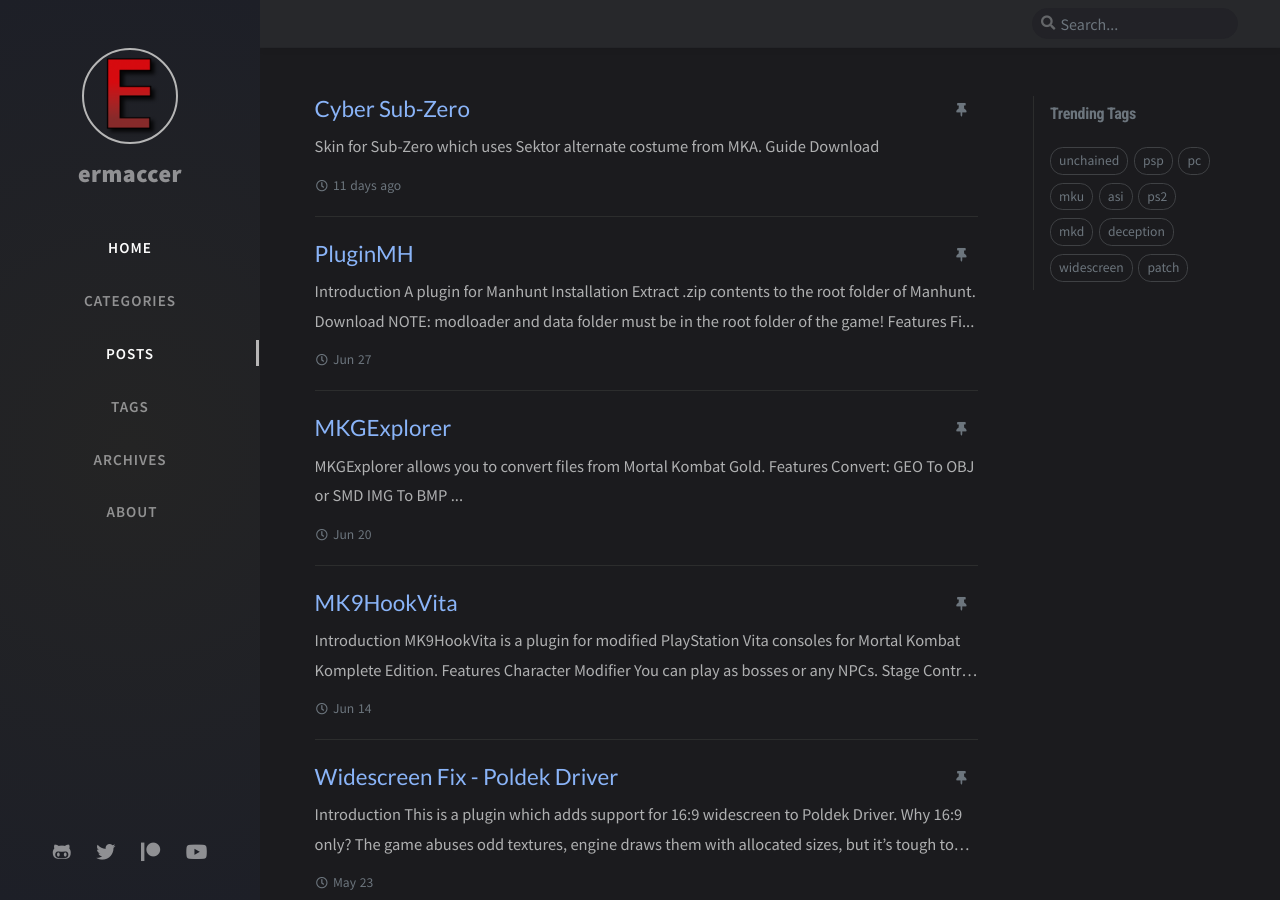
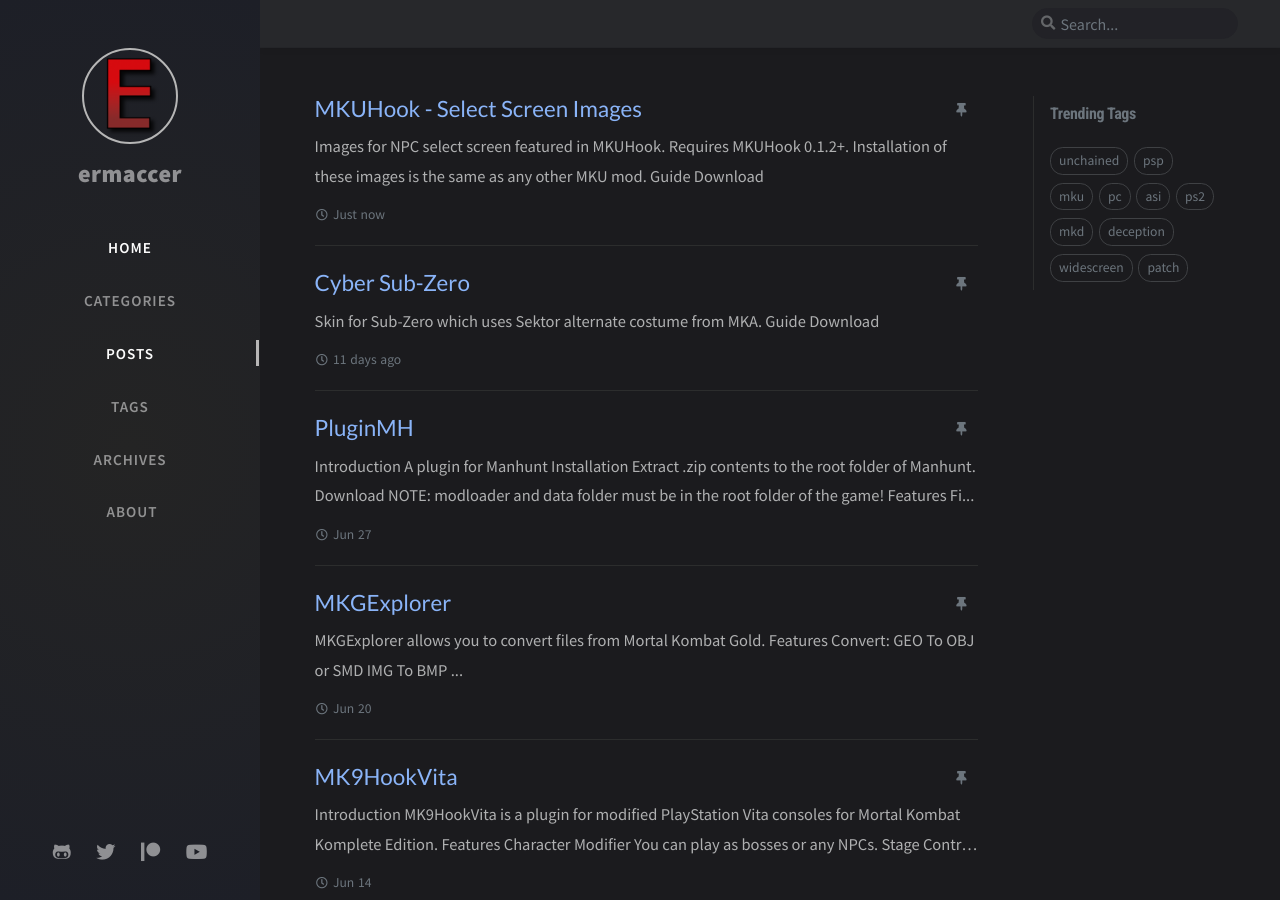
Before and after one commit to ermaccer/ermaccer.github.io, a Jekyll site: the page built from index.markdown, in a window 1280 px wide and 900 px high. Built offline with Jekyll 4.4.1, drawn with Linux system fonts in a browser that asks for light colours; nearby versions of some CDN libraries; the list of posts is cut into pages by our own code; comment, search, counter and statistics services are not loaded.

Commit message:
mkuhook images, ps2 guide link fix

```diff
--- /dev/null
+++ b/_posts/mods/mku/2021-07-13-mkuhook-select-screen-images.md
@@ -0,0 +1,22 @@
+---
+title: MKUHook - Select Screen Images
+date: 2021-07-13 19:07:00 +0200
+categories: [Modifications, Mortal Kombat Unchained]
+tags: [psp, mk, mku, unchained]
+pin: true
+---
+
+Images for NPC select screen featured in MKUHook.
+Requires MKUHook 0.1.2+.
+
+
+Installation of these images is the same as any other MKU mod.
+
+[Guide](https://ermaccer.github.io/posts/how-to-install-mortal-kombat-unchained-mods/)
+
+![Preview](https://raw.githubusercontent.com/ermaccer/ermaccer.github.io/gh-pages/assets/mods/mku/mkuhook/selectimages.jpg)
+
+
+
+
+[Download](https://drive.google.com/file/d/1hJhU8R65s70hinA9SskVaPObRzzKfr8s/view?usp=sharing)
```
Also changed, not shown: _posts/mods/mkd/2020-07-01-ps2-cyber-sub-zero.md (+1 -1 lines), _posts/mods/mkd/2020-12-28-ps2-mkda-raiden.md (+1 -1 lines), assets/mods/mku/mkuhook/selectimages.jpg (added).
